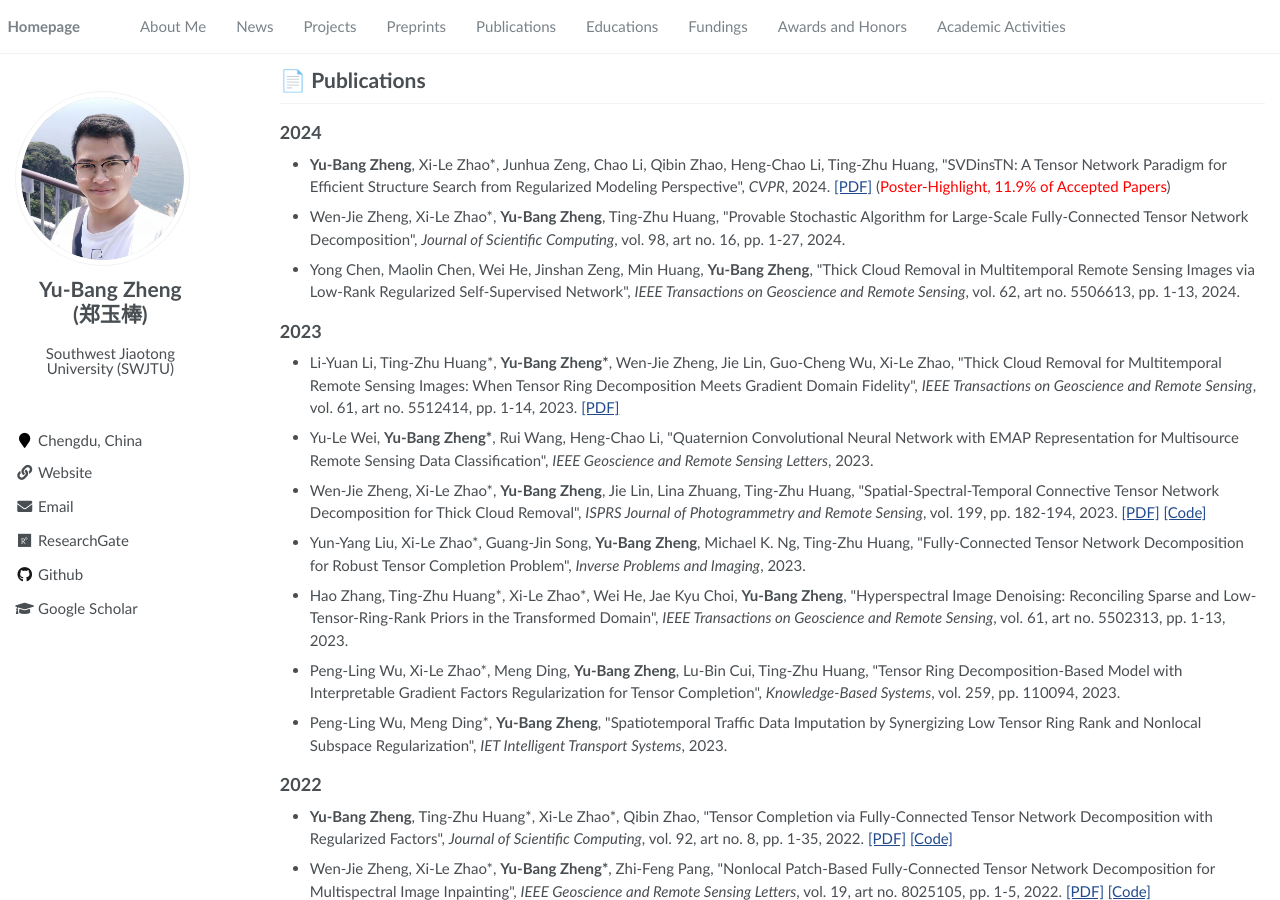
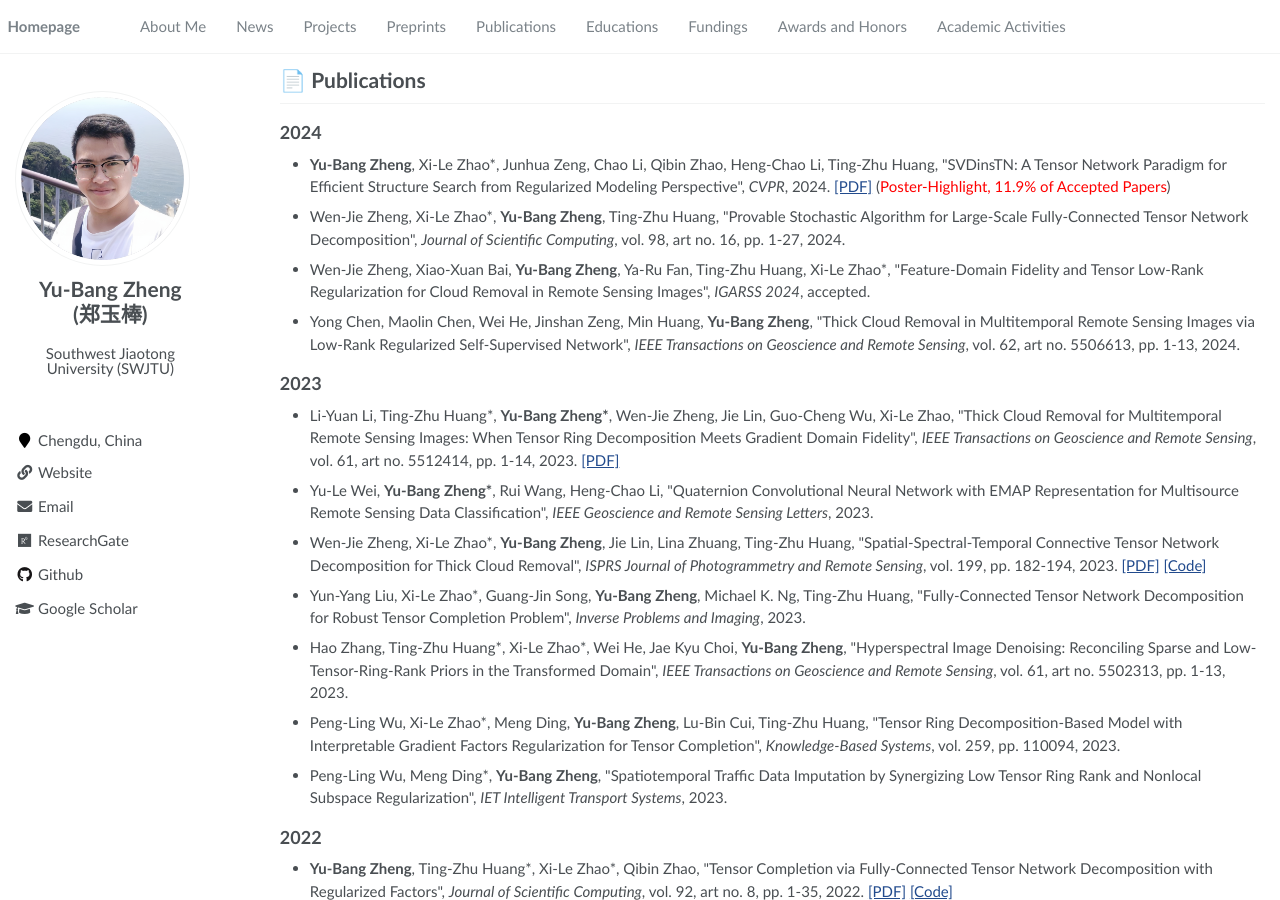
Before and after one commit to YuBangZheng/yubangzheng.github.io, a Jekyll site: the page built from pages/about.md, in a window 1280 px wide and 900 px high, scrolled down 492 px. Built offline with Jekyll 4.4.1, drawn with Linux system fonts in a browser that asks for light colours; a script that is not in the unit is left out.

Commit message:
Update about.md

```diff
--- a/pages/about.md
+++ b/pages/about.md
@@ -66,6 +66,8 @@ My current research interests include tensor modeling and computing, tensor lear
 - **Yu-Bang Zheng**, Xi-Le Zhao\*, Junhua Zeng, Chao Li, Qibin Zhao, Heng-Chao Li, Ting-Zhu Huang, \"SVDinsTN: A Tensor Network Paradigm for Efficient Structure Search from Regularized Modeling Perspective\", _CVPR_, 2024. [[PDF]](https://arxiv.org/pdf/2305.14912.pdf) (<span style="color:red">Poster-Highlight, 11.9% of Accepted Papers</span>)
 
 - Wen-Jie Zheng, Xi-Le Zhao\*, **Yu-Bang Zheng**, Ting-Zhu Huang, \"Provable Stochastic Algorithm for Large-Scale Fully-Connected Tensor Network Decomposition\", _Journal of Scientific Computing_, vol. 98, art no. 16, pp. 1-27, 2024.
+
+- Wen-Jie Zheng, Xiao-Xuan Bai, **Yu-Bang Zheng**, Ya-Ru Fan, Ting-Zhu Huang,  Xi-Le Zhao\*, \"Feature-Domain Fidelity and Tensor Low-Rank Regularization for Cloud Removal in Remote Sensing Images\", _IGARSS 2024_, accepted.
 
 - Yong Chen, Maolin Chen, Wei He, Jinshan Zeng, Min Huang, **Yu-Bang Zheng**, \"Thick Cloud Removal in Multitemporal Remote Sensing Images via Low-Rank Regularized Self-Supervised Network\", _IEEE Transactions on Geoscience and Remote Sensing_, vol. 62, art no. 5506613, pp. 1-13, 2024.
 
```
